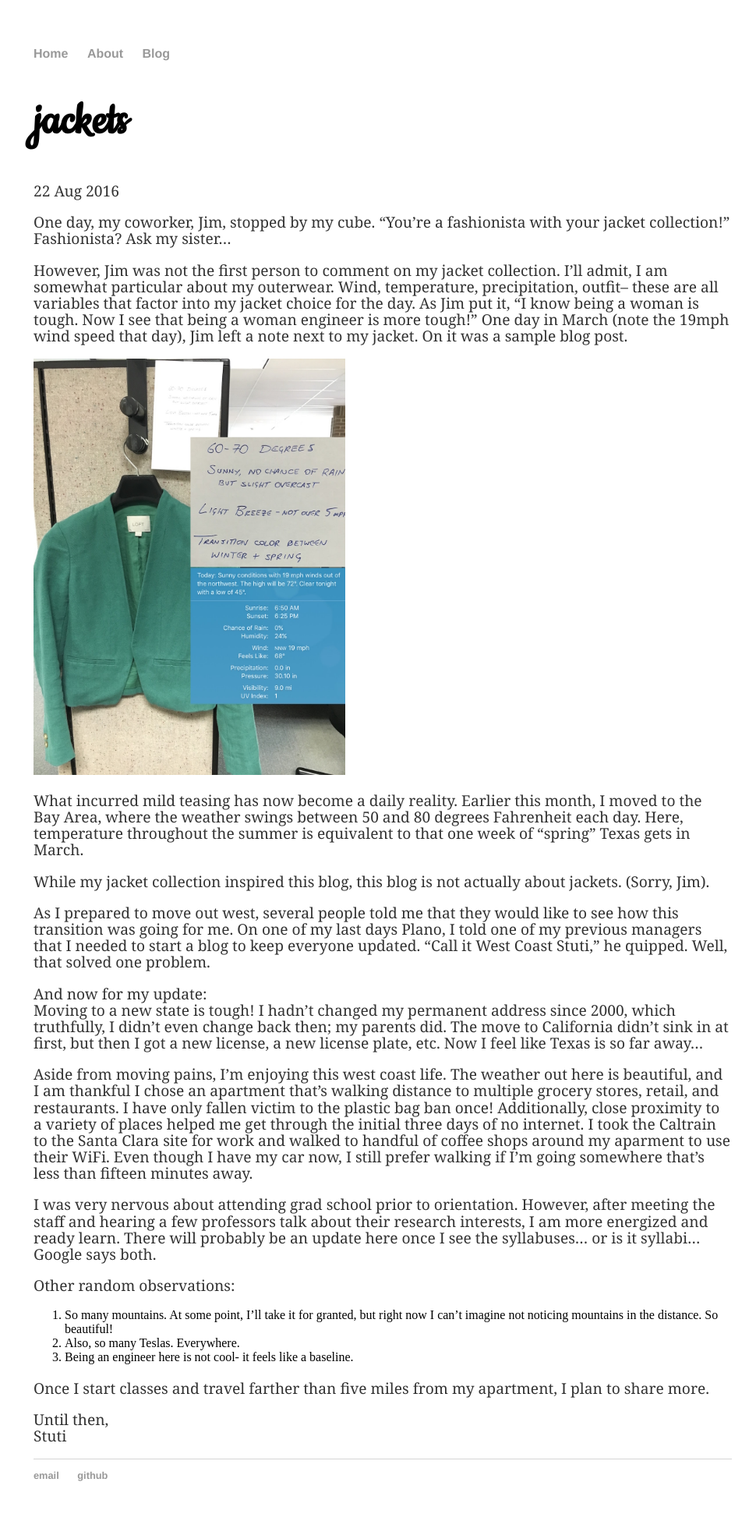
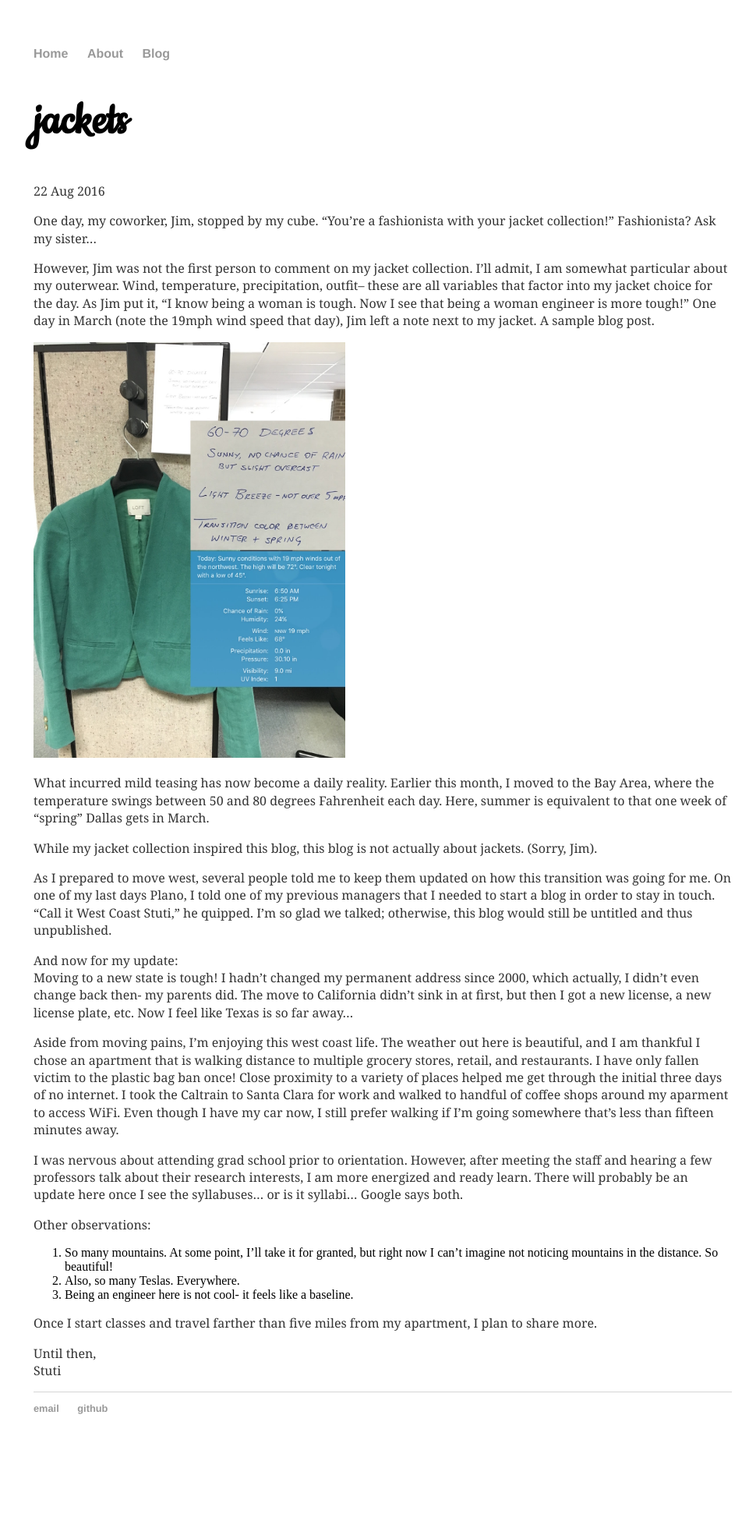
Before and after one commit to stutighiya/stutighiya.github.io, a Jekyll site: the page built from _posts/2016-08-22-jackets.md, in a window 1280 px wide. Shown: the whole page at 78% size, without its empty margins (149-1119 px from the left). Built offline with Jekyll 4.4.1, drawn with Linux system fonts in a browser that asks for light colours; after the commit the page ends 1874 px from its top, so only the background shows below that.

Commit message:
Post and spacing updates
Increased spacing, updated post

```diff
--- a/_posts/2016-08-22-jackets.md
+++ b/_posts/2016-08-22-jackets.md
@@ -5,24 +5,24 @@ date:   2016-08-22
 ---
 One day, my coworker, Jim, stopped by my cube. "You're a fashionista with your jacket collection!" Fashionista? Ask my sister...
 
-However, Jim was not the first person to comment on my jacket collection. I'll admit, I am somewhat particular about my outerwear. Wind, temperature, precipitation, outfit-- these are all variables that factor into my jacket choice for the day. As Jim  put it, "I know being a woman is tough. Now I see that being a woman engineer is more tough!" One day in March (note the 19mph wind speed that day), Jim left a note next to my jacket. On it was a sample blog post.
+However, Jim was not the first person to comment on my jacket collection. I'll admit, I am somewhat particular about my outerwear. Wind, temperature, precipitation, outfit-- these are all variables that factor into my jacket choice for the day. As Jim  put it, "I know being a woman is tough. Now I see that being a woman engineer is more tough!" One day in March (note the 19mph wind speed that day), Jim left a note next to my jacket. A sample blog post.
 
 <img src="/assets/imgs/first_jacket.jpg" alt="jacket" style="width: 400px;"/>
 
-What incurred mild teasing has now become a daily reality. Earlier this month, I moved to the Bay Area, where the weather swings between 50 and 80 degrees Fahrenheit each day. Here, temperature throughout the summer is equivalent to that one week of "spring" Texas gets in March.
+What incurred mild teasing has now become a daily reality. Earlier this month, I moved to the Bay Area, where the temperature swings between 50 and 80 degrees Fahrenheit each day. Here, summer is equivalent to that one week of "spring" Dallas gets in March.
 
 While my jacket collection inspired this blog, this blog is not actually about jackets. (Sorry, Jim).
 
-As I prepared to move out west, several people told me that they would like to see how this transition was going for me. On one of my last days Plano, I told one of my previous managers that I needed to start a blog to keep everyone updated. "Call it West Coast Stuti," he quipped. Well, that solved one problem.
+As I prepared to move west, several people told me to keep them updated on how this transition was going for me. On one of my last days Plano, I told one of my previous managers that I needed to start a blog in order to stay in touch. "Call it West Coast Stuti," he quipped. I'm so glad we talked; otherwise, this blog would still be untitled and thus unpublished.
 
 And now for my update:
-Moving to a new state is tough! I hadn't changed my permanent address since 2000, which truthfully, I didn't even change back then; my parents did. The move to California didn't sink in at first, but then I got a new license, a new license plate, etc. Now I feel like Texas is so far away...
+Moving to a new state is tough! I hadn't changed my permanent address since 2000, which actually, I didn't even change back then- my parents did. The move to California didn't sink in at first, but then I got a new license, a new license plate, etc. Now I feel like Texas is so far away...
 
-Aside from moving pains, I'm enjoying this west coast life. The weather out here is beautiful, and I am thankful I chose an apartment that's walking distance to multiple grocery stores, retail, and restaurants. I have only fallen victim to the plastic bag ban once! Additionally, close proximity to a variety of places helped me get through the initial three days of no internet. I took the Caltrain to the Santa Clara site for work and walked to handful of coffee shops around my aparment to use their WiFi. Even though I have my car now, I still prefer walking if I'm going somewhere that's less than fifteen minutes away.
+Aside from moving pains, I'm enjoying this west coast life. The weather out here is beautiful, and I am thankful I chose an apartment that is walking distance to multiple grocery stores, retail, and restaurants. I have only fallen victim to the plastic bag ban once! Close proximity to a variety of places helped me get through the initial three days of no internet. I took the Caltrain to Santa Clara for work and walked to handful of coffee shops around my aparment to access WiFi. Even though I have my car now, I still prefer walking if I'm going somewhere that's less than fifteen minutes away.
 
-I was very nervous about attending grad school prior to orientation. However, after meeting the staff and hearing a few professors talk about their research interests, I am more energized and ready learn. There will probably be an update here once I see the syllabuses... or is it syllabi... Google says both.
+I was nervous about attending grad school prior to orientation. However, after meeting the staff and hearing a few professors talk about their research interests, I am more energized and ready learn. There will probably be an update here once I see the syllabuses... or is it syllabi... Google says both.
 
-Other random observations:
+Other observations:
 1. So many mountains. At some point, I'll take it for granted, but right now I can't imagine not noticing mountains in the distance. So beautiful!
 2. Also, so many Teslas. Everywhere.
 3. Being an engineer here is not cool- it feels like a baseline.
--- a/css/main.css
+++ b/css/main.css
@@ -31,8 +31,8 @@ h1 {
 }
 p {
     font-family: Georgia, serif;
-    font-size: 1.2em;
-    line-height: 1.1em;
+    font-size: 1em;
+    line-height: 1.4em;
     color: #333;
 }
 footer {
```
